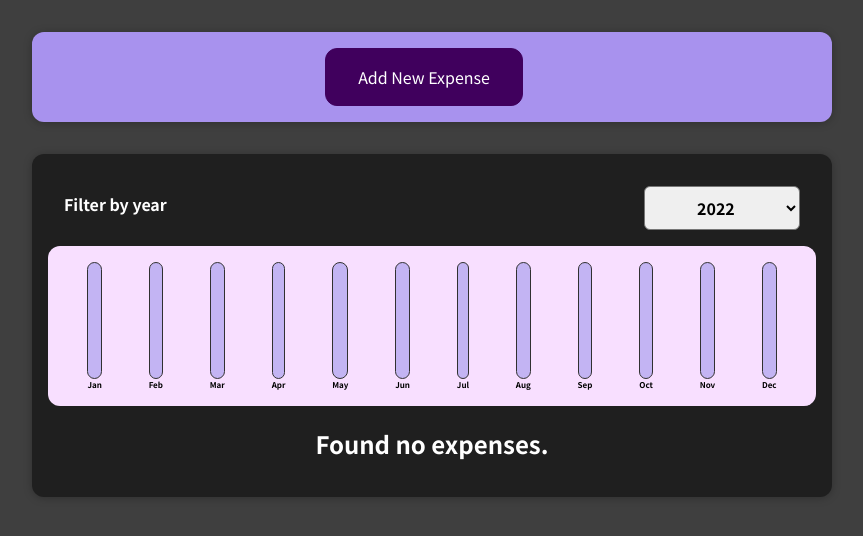
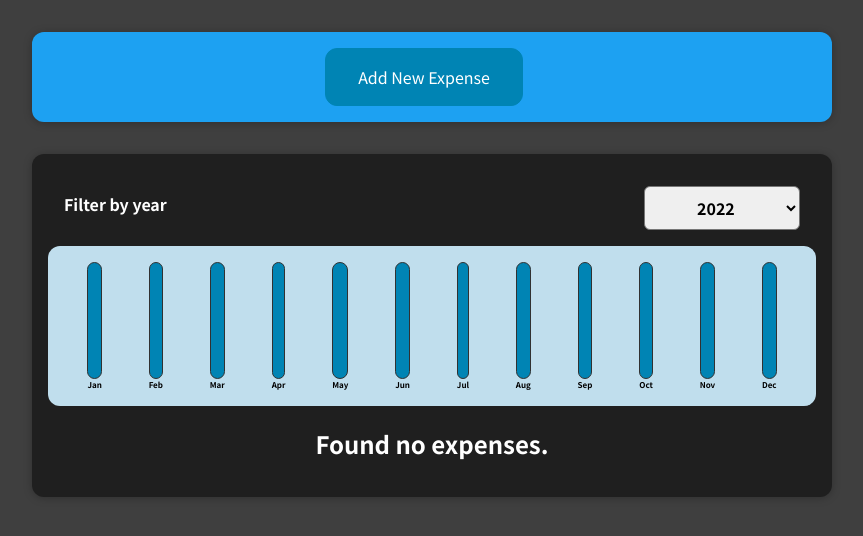
Before and after one commit to KarmaChild/Expense-Tracker-and-Visualizer-ReactJS, a React (Create React App) app: page / in a window 1280 px wide. Shown: the top 536 px of the page, without its empty margins (208-1071 px from the left). Built offline with nearby package versions, Linux system fonts and the light colour scheme.

Commit message:
color changes

```diff
--- a/src/components/Chart/Chart.css
+++ b/src/components/Chart/Chart.css
@@ -1,7 +1,7 @@
 .chart {
     padding: 1rem;
     border-radius: 12px;
-    background-color: #f8dfff;
+    background-color: #c0deed;
     text-align: center;
     display: flex;
     justify-content: space-around;
--- a/src/components/Chart/ChartBar.css
+++ b/src/components/Chart/ChartBar.css
@@ -10,7 +10,7 @@
     width: 100%;
     border: 1px solid #313131;
     border-radius: 12px;
-    background-color: #c3b4f3;
+    background-color: #0084b4;
     overflow: hidden;
     display: flex;
     flex-direction: column;
@@ -18,7 +18,7 @@
 }
 
 .chart-bar__fill {
-    background-color: #4826b9;
+    background-color: #1dcaff;
     width: 100%;
     transition: all 0.3s ease-out;
 }
--- a/src/components/ExpenseItem.css
+++ b/src/components/ExpenseItem.css
@@ -29,7 +29,7 @@
     font-size: 1rem;
     font-weight: bold;
     color: white;
-    background-color: #40005d;
+    background-color: #0084b4;
     border: 1px solid white;
     padding: 0.5rem;
     border-radius: 12px;
--- a/src/components/ExpenseItem.js
+++ b/src/components/ExpenseItem.js
@@ -1,5 +1,4 @@
 import React from 'react';
-
 import ExpenseDate from "./ExpenseDate";
 import Card from "./Card";
 import './ExpenseItem.css';
--- a/src/components/NewExpense.css
+++ b/src/components/NewExpense.css
@@ -1,5 +1,5 @@
 .new-expense {
-    background-color: #a892ee;
+    background-color: #1DA1F2;
     padding: 1rem;
     margin: 2rem auto;
     width: 50rem;
@@ -13,8 +13,8 @@
     font: inherit;
     cursor: pointer;
     padding: 1rem 2rem;
-    border: 1px solid #40005d;
-    background-color: #40005d;
+    border: 1px solid #0084b4;
+    background-color: #0084b4;
     color: white;
     border-radius: 12px;
     margin-right: 1rem;
@@ -22,8 +22,8 @@
 
 .new-expense button:hover,
 .new-expense button:active {
-    background-color: #510674;
-    border-color: #510674;
+    background-color: #1dcaff;
+    border-color: #1dcaff;
 }
 
 .new-expense button.alternative {
```
